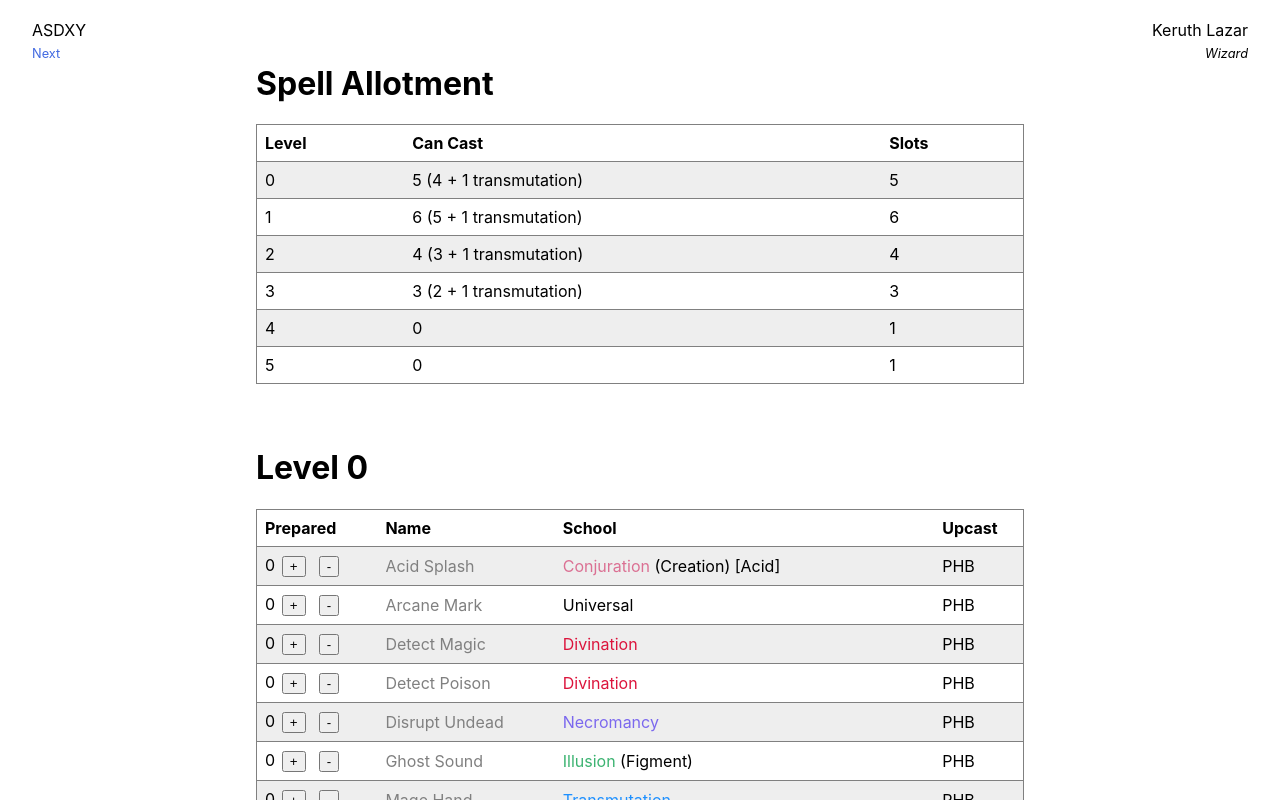
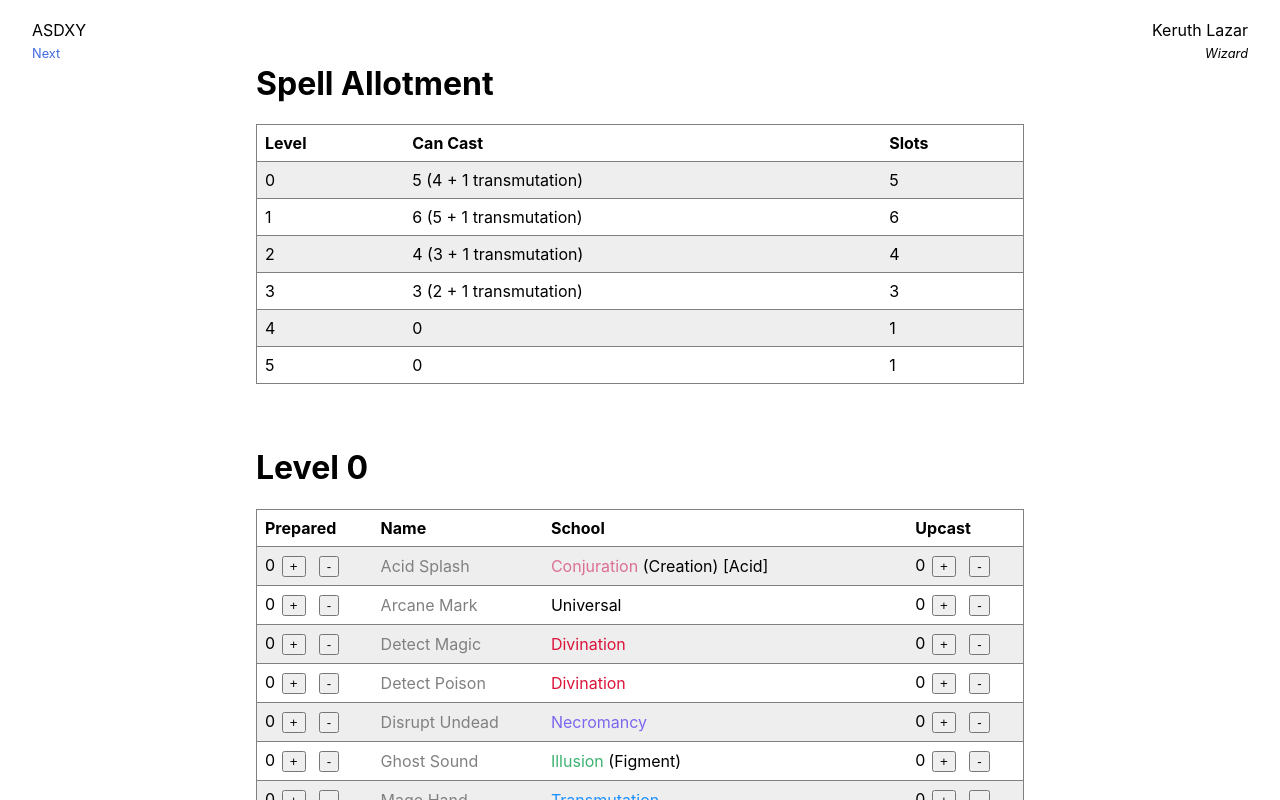
Before and after one commit to BCHoagland/spell-manager, a React (Create React App) app: page / in a window 1280 px wide. Shown: the top 800 px of the page. Built offline with nearby package versions, Linux system fonts and the light colour scheme.

Commit message:
also can choose which spells to upcast

```diff
--- a/src/components/table/SpellEntry.js
+++ b/src/components/table/SpellEntry.js
@@ -1,34 +1,40 @@
 import React from 'react';
-import {setLocalStorage, getSpellCount} from '../../utils/storage';
+import {getSpell, setSpell} from '../../utils/storage';
 import {highlightColors, schoolColors} from '../../utils/colors';
 
 
 class SpellEntry extends React.Component {
     constructor(props) {
         super(props);
+        const savedData = getSpell(props.session, props.spell.name);
         this.state = {
             session: props.session,
             spell: props.spell,
             popup: props.popup,
-            numPrepared: getSpellCount(props.session, props.spell.name)
+            prepared: savedData['prepared'],
+            upcast: savedData['upcast']
         }
         this.getHighlight = this.getHighlight.bind(this);
         this.prepare = this.prepare.bind(this);
         this.cast = this.cast.bind(this);
+        this.upcast = this.upcast.bind(this);
+        this.downcast = this.downcast.bind(this);
     }
 
     componentDidUpdate(prevProps) {
+        const savedData = getSpell(this.props.session, this.props.spell.name);
         if (prevProps.session !== this.props.session) {
             this.setState({
                 session: this.props.session,
                 spell: this.props.spell,
-                numPrepared: getSpellCount(this.props.session, this.props.spell.name)
+                prepared: savedData['prepared'],
+                upcast: savedData['upcast']
             });
         }
     }
 
     getHighlight() {
-        if (this.state.numPrepared > 0) {
+        if (this.state.prepared > 0) {
             return highlightColors['P'];
         // } else if (this.state.cast) {
         //     return highlightColors['C'];
@@ -38,18 +44,34 @@ class SpellEntry extends React.Component {
     }
 
     prepare() {
-        const n = this.state.numPrepared + 1;
-        setLocalStorage(this.state.session, this.state.spell.name, n);
+        const n = this.state.prepared + 1;
+        setSpell(this.state.session, this.state.spell.name, n, this.state.upcast);
         this.setState({
-            numPrepared: n
+            prepared: n
         });
     }
 
     cast() {
-        const n = Math.max(0, this.state.numPrepared - 1);
-        setLocalStorage(this.state.session, this.state.spell.name, n);
+        const n = Math.max(0, this.state.prepared - 1);
+        setSpell(this.state.session, this.state.spell.name, n, this.state.upcast);
         this.setState({
-            numPrepared: n
+            prepared: n
+        });
+    }
+
+    upcast() {
+        const n = this.state.upcast + 1;
+        setSpell(this.state.session, this.state.spell.name, this.state.prepared, n);
+        this.setState({
+            upcast: n
+        });
+    }
+
+    downcast() {
+        const n = Math.max(0, this.state.upcast - 1);
+        setSpell(this.state.session, this.state.spell.name, this.state.prepared, n);
+        this.setState({
+            upcast: n
         });
     }
 
@@ -63,7 +85,7 @@ class SpellEntry extends React.Component {
             <tr style={{backgroundColor: this.getHighlight()}}>
                 {/* Prepared */}
                 <td>
-                    <div>{this.state.numPrepared}</div>
+                    <div>{this.state.prepared}</div>
                     <button onClick={this.prepare}>+</button>
                     <button onClick={this.cast}>-</button>
                 </td>
@@ -78,8 +100,12 @@ class SpellEntry extends React.Component {
                 </td>
                 {/* Short description */}
                     {/* <td>{this.state.spell.shortDesc}</td> */}
-                {/* Spell source */}
-                <td>{this.state.spell.source}</td>
+                {/* Upcast */}
+                <td>
+                    <div>{this.state.upcast > 0 ? '+' + this.state.upcast : 0}</div>
+                    <button onClick={this.upcast}>+</button>
+                    <button onClick={this.downcast}>-</button>
+                </td>
             </tr>
         )
     }
--- a/src/utils/storage.js
+++ b/src/utils/storage.js
@@ -11,6 +11,7 @@ function getLocalStorage(session, ind) {
     }
 }
 
+
 function setLocalStorage(session, ind, val) {
     const obj = getLocalStorage(session);
     if (val == null) {
@@ -21,12 +22,22 @@ function setLocalStorage(session, ind, val) {
     localStorage.setItem(session, JSON.stringify(obj));
 }
 
-function getSpellCount(session, name) {
+
+function getSpell(session, name) {
     const res = getLocalStorage(session, name);
     if (typeof(res) === 'undefined') {
-        return 0;
+        return {'prepared': 0, 'upcast': 0};
     }
+    res['prepared'] = parseInt(res['prepared']);
+    res['upcast'] = parseInt(res['upcast']);
     return res;
 }
 
-export {getLocalStorage, setLocalStorage, getSpellCount};
+
+function setSpell(session, name, prepared, upcast) {
+    const data = {'prepared': prepared, 'upcast': upcast};
+    setLocalStorage(session, name, data);
+}
+
+
+export {getLocalStorage, setLocalStorage, getSpell, setSpell};
```
